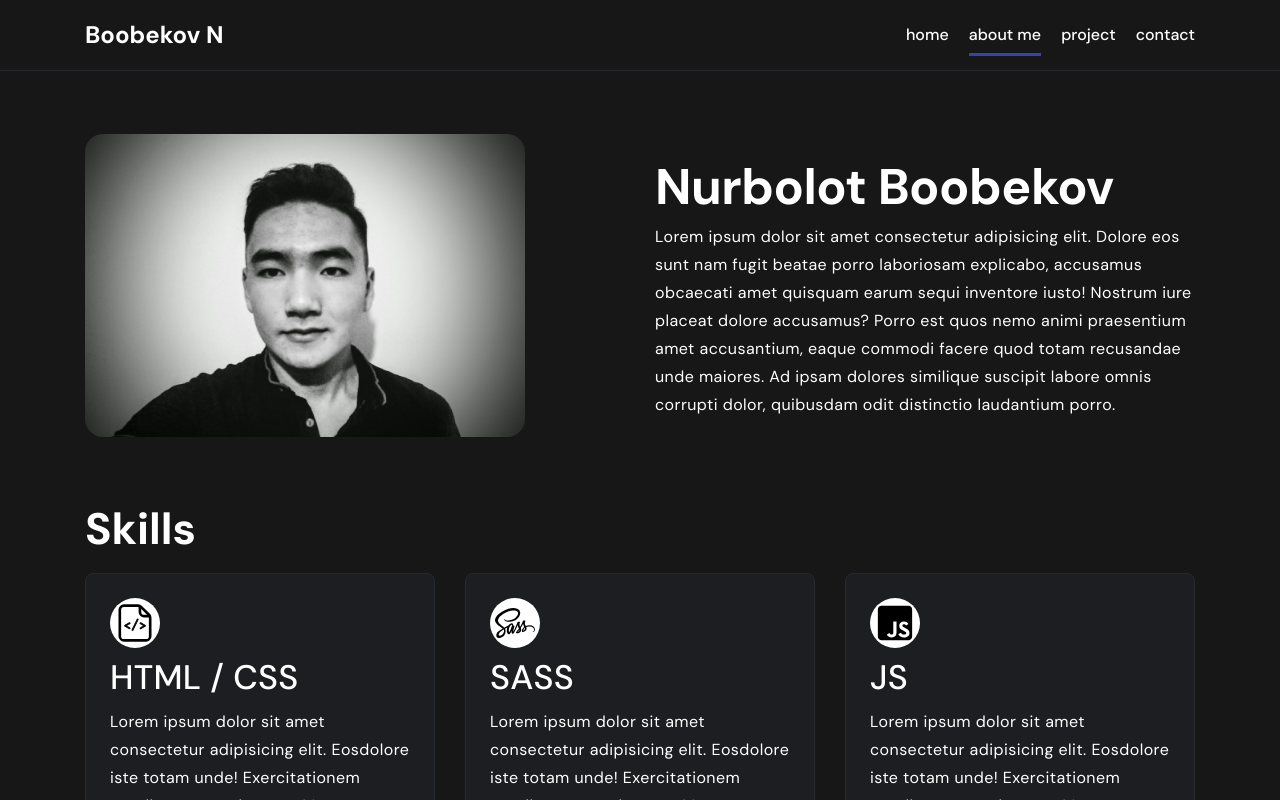
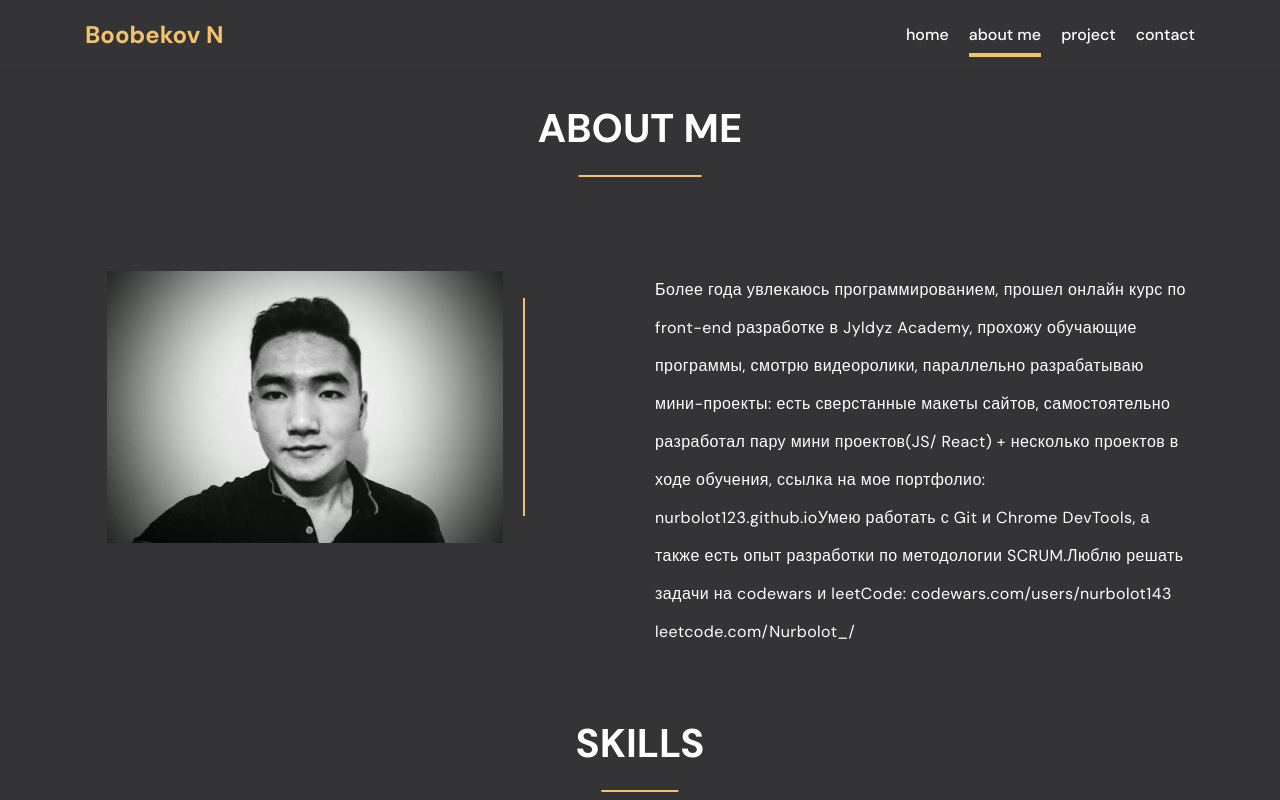
Before and after one commit to nurbolot143/new-portfolio, a React (Create React App) app: page /aboutme in a window 1280 px wide. Shown: the top 800 px of the page. Built offline with nearby package versions, Linux system fonts and the light colour scheme.

Commit message:
Changed global styles

```diff
--- a/src/components/Header.js
+++ b/src/components/Header.js
@@ -43,7 +43,7 @@ const Header = () => {
                       to={to}
                       onClick={onActiveFalse}
                       style={({ isActive }) => ({
-                        borderBottom: isActive ? "3px solid #3c40ae" : "none",
+                        borderBottom: isActive ? "4px solid #f3c26b" : "none",
                       })}
                     >
                       {label}
--- a/src/data.js
+++ b/src/data.js
@@ -151,3 +151,6 @@ export const skills = [
       "Lorem ipsum dolor sit amet consectetur adipisicing elit. Eosdolore iste totam unde! Exercitationem repellat rerumvoluptates! Itaque, corrupti culpa aspernatur magnam doloremdebitis, at distinctio doloremque expedita, obcaecati ad.",
   },
 ];
+
+export const aboutMe =
+  "Более года увлекаюсь программированием, прошел онлайн курс по front-end разработке в Jyldyz Academy, прохожу обучающие программы, смотрю видеоролики, параллельно разрабатываю мини-проекты: есть сверстанные макеты сайтов, самостоятельно разработал пару мини проектов(JS/ React) + несколько проектов в ходе обучения, ссылка на мое портфолио: nurbolot123.github.ioУмею работать с Git и Chrome DevTools, а также есть опыт разработки по методологии SCRUM.Люблю решать задачи на codewars и leetCode: codewars.com/users/nurbolot143 leetcode.com/Nurbolot_/";
--- a/src/pages/AboutMe.js
+++ b/src/pages/AboutMe.js
@@ -2,29 +2,21 @@ import React from "react";
 
 import myPhoto2 from "../assets/images/myPhoto2.jpg";
 import Skills from "../components/Skills";
+import { aboutMe } from "../data";
 
 const AboutMe = () => {
   return (
     <div className="aboutMe">
       <div className="aboutMe__info">
         <div className="container">
+          <h1 className="title aboutMe__title">About me </h1>
           <div className="aboutMe__inner">
             <div className="aboutMe__img">
               <img src={myPhoto2} alt="MyPhoto" />
             </div>
 
             <div className="aboutMe__body">
-              <h1>Nurbolot Boobekov</h1>
-              <p className="text">
-                Lorem ipsum dolor sit amet consectetur adipisicing elit. Dolore
-                eos sunt nam fugit beatae porro laboriosam explicabo, accusamus
-                obcaecati amet quisquam earum sequi inventore iusto! Nostrum
-                iure placeat dolore accusamus? Porro est quos nemo animi
-                praesentium amet accusantium, eaque commodi facere quod totam
-                recusandae unde maiores. Ad ipsam dolores similique suscipit
-                labore omnis corrupti dolor, quibusdam odit distinctio
-                laudantium porro.
-              </p>
+              <p className="text aboutMe__text">{aboutMe}</p>
             </div>
           </div>
         </div>
--- a/src/pages/Home.js
+++ b/src/pages/Home.js
@@ -2,10 +2,12 @@ import React from "react";
 import Intro from "../components/Intro";
 
 import myPhoto2 from "../assets/images/myPhoto2.jpg";
-import { ownProjects } from "../data";
+import { aboutMe, ownProjects } from "../data";
 import { Link } from "react-router-dom";
 
 const Home = () => {
+  const aboutDescr = aboutMe.slice(0, 199) + "...";
+
   return (
     <div className="home">
       <Intro />
@@ -18,12 +20,7 @@ const Home = () => {
             </div>
             <div className="card__body">
               <h3 className="subtitle card__title">About me</h3>
-              <p className="text card__text">
-                Lorem ipsum dolor sit amet consectetur adipisicing elit. Fuga
-                aliquam veniam illo corporis tenetur deleniti ipsa corrupti
-                ipsum totam a autem rem, saepe voluptatibus ratione recusandae
-                eveniet, sapiente labore iusto!
-              </p>
+              <p className="text card__text">{aboutDescr}</p>
               <Link className="card__btn" to="/aboutme">
                 Lear more
               </Link>
--- a/src/sass/_globals.scss
+++ b/src/sass/_globals.scss
@@ -94,6 +94,7 @@ body {
   flex-direction: column;
   justify-content: space-between;
   overflow-x: hidden;
+  text-align: center;
 }
 
 .body-lock {
@@ -115,28 +116,45 @@ body {
 }
 
 .text {
+  text-align: left;
   font-weight: 400;
   font-size: 16px;
-  line-height: 28px;
+  line-height: 38px;
   letter-spacing: 0.44px;
 }
 
 .title {
+  display: inline-block;
+  position: relative;
   font-style: normal;
   font-weight: 600;
-  font-size: 44px;
+  font-size: 40px;
+  text-transform: uppercase;
   line-height: 57px;
+  padding-bottom: 20px;
+  margin-bottom: 30px;
+
+  &::after {
+    position: absolute;
+    content: "";
+    width: 60%;
+    height: 2px;
+    bottom: 0;
+    left: 50%;
+    transform: translateX(-50%);
+    background: $accent-color;
+  }
 
   @include media(992) {
-    font-size: 36px;
+    font-size: 30px;
   }
 
   @include media(767) {
-    font-size: 30px;
+    font-size: 25px;
   }
 
   @include media(320) {
-    font-size: 24;
+    font-size: 20;
   }
 }
 
--- a/src/sass/_vars.scss
+++ b/src/sass/_vars.scss
@@ -1,10 +1,10 @@
 @import url("https://fonts.googleapis.com/css2?family=DM+Sans:wght@400;500;700&display=swap");
 
-$dark: #171718;
+$dark: #343436;
 $border-color: #26292d;
 $gray: #a0a0a1;
 $light: #ffffff;
-$accent-color: #5c62ec;
-$hover-color: #3c40ae;
+$accent-color: #f3c26b;
+$hover-color: #f3c26b;
 $card-dark: #1c1e22;
 $main-font: "DM Sans", sans-serif;
--- a/src/sass/components/_aboutMe.scss
+++ b/src/sass/components/_aboutMe.scss
@@ -4,47 +4,69 @@
 .aboutMe {
   padding-top: 70px;
 
-  @include media(770) {
+  @include media(820) {
     padding-top: 61px;
+  }
+
+  &__title {
+    margin-top: 30px;
   }
 
   &__inner {
     padding: 64px 0;
     display: flex;
-    align-items: center;
+    align-items: flex-start;
     justify-content: space-between;
 
-    @include media(770) {
+    @include media(820) {
       flex-wrap: wrap;
       justify-content: center;
     }
   }
 
   &__img {
+    position: relative;
     flex: 0 1 440px;
     overflow: hidden;
-    border-radius: 18px;
     margin-right: 30px;
 
-    @include media(770) {
+    @include media(820) {
       margin: 0;
       margin-bottom: 24px;
     }
 
     img {
-      width: 100%;
+      width: 90%;
       max-height: 540px;
+
+      @include media(820) {
+        width: 100%;
+        height: 90%;
+      }
+    }
+
+    &::after {
+      position: absolute;
+      content: "";
+      width: 2px;
+      height: 80%;
+      bottom: 50%;
+      right: 0;
+      transform: translateY(50%);
+      background: $accent-color;
+
+      @include media(820) {
+        width: 80%;
+        height: 2px;
+        bottom: 0;
+        left: 50px;
+        margin-top: 30px;
+        transform: translateY(0), translateX(-50%);
+      }
     }
   }
 
   &__body {
     flex: 0 1 540px;
-
-    h1 {
-      font-weight: 700;
-      font-size: 50px;
-      line-height: 71px;
-      letter-spacing: -0.5px;
-    }
   }
 }
--- a/src/sass/components/_header.scss
+++ b/src/sass/components/_header.scss
@@ -32,6 +32,7 @@
   }
 
   &__burger {
+    text-align: left;
     z-index: 4;
     display: none;
 
@@ -94,6 +95,7 @@
   font-size: 24px;
   line-height: 32px;
   z-index: 4;
+  color: $accent-color;
 }
 
 .nav {
@@ -122,7 +124,7 @@
     &::after {
       position: absolute;
       content: "";
-      bottom: -3px;
+      bottom: -4px;
       right: 0;
       width: 0;
       height: 3px;
--- a/src/sass/components/_home.scss
+++ b/src/sass/components/_home.scss
@@ -43,6 +43,7 @@
   }
 
   &__img {
+    position: relative;
     flex: 0 0 300px;
     height: 325px;
     overflow: hidden;
@@ -53,9 +54,25 @@
     }
 
     img {
-      width: 100%;
-      height: 100%;
+      position: absolute;
+      right: 0;
+      top: 0;
+      margin-right: 0;
+      width: 90%;
+      height: 90%;
       object-fit: cover;
+      z-index: 2;
+    }
+
+    &::after {
+      position: absolute;
+      content: "";
+      bottom: 0;
+      left: 0;
+      width: 90%;
+      height: 80%;
+      background: $dark;
+      z-index: 1;
     }
   }
 
```
